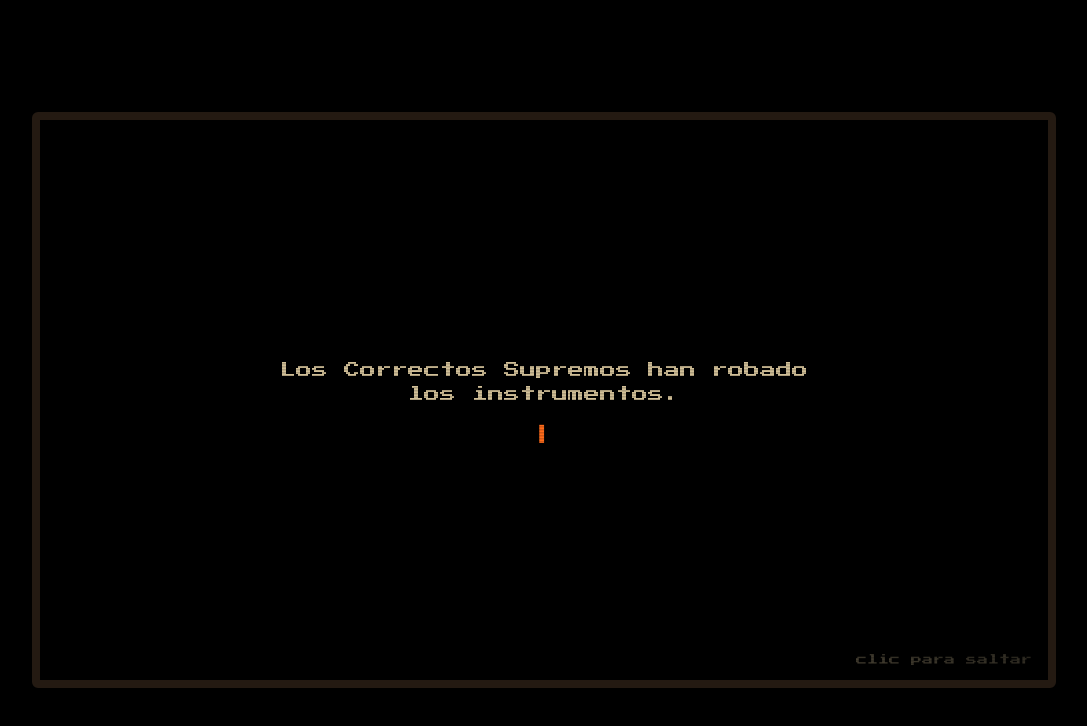
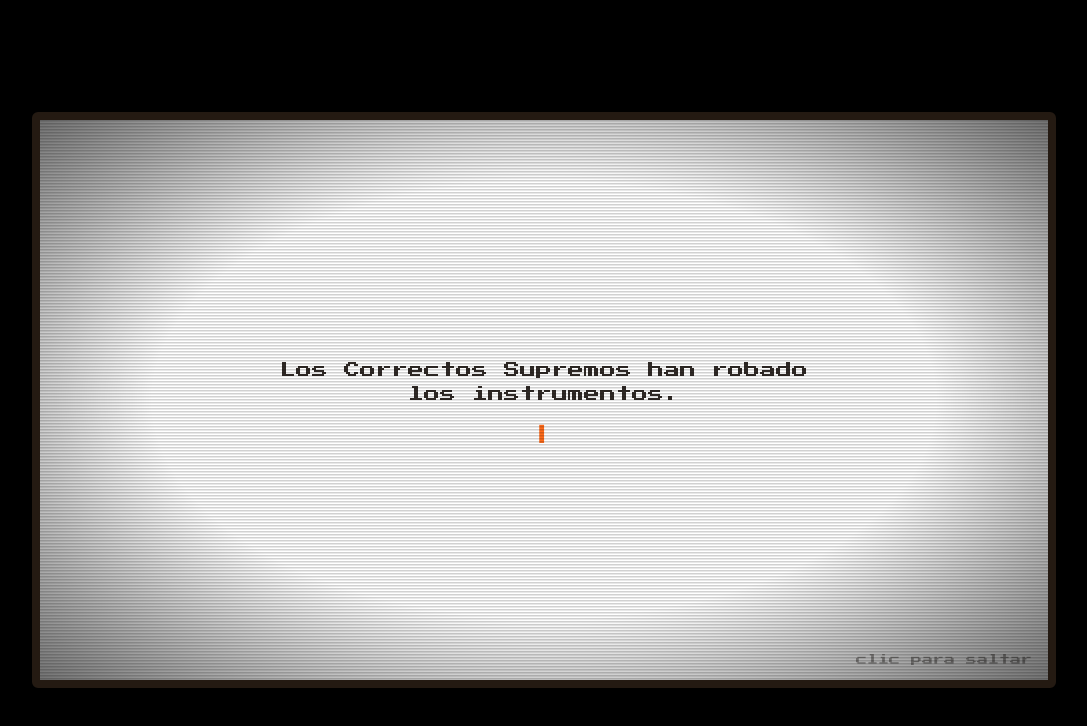
Before and after one commit to Enric87/poeticamente-incorrectos, a React (Vite) app: page / in a window 1280 px wide. Shown: the top 726 px of the page, without its empty margins (96-1183 px from the left). Built offline with nearby package versions, Linux system fonts and the light colour scheme.

Commit message:
Splash intro: white background so logo shows clearly

```diff
--- a/src/components/SplashIntro.tsx
+++ b/src/components/SplashIntro.tsx
@@ -44,7 +44,7 @@ export function SplashIntro({ onFinished }: SplashIntroProps) {
   return (
     <div
       className="relative w-full h-full flex flex-col items-center justify-center overflow-hidden cursor-pointer"
-      style={{ background: "#000000" }}
+      style={{ background: "#ffffff" }}
       onClick={skip}
     >
       {/* LOGO */}
@@ -58,12 +58,11 @@ export function SplashIntro({ onFinished }: SplashIntroProps) {
             }
             .logo-grow { animation: logo-grow 2.2s cubic-bezier(0.22,1,0.36,1) forwards; }
           `}</style>
-          <div className="flex flex-col items-center gap-2 logo-grow" >
+          <div className="flex flex-col items-center gap-2 logo-grow">
             <img
               src={logoFull}
               alt="Poéticamente Incorrectos"
               className="w-48 sm:w-72"
-              style={{ mixBlendMode: "multiply" }}
             />
             <p className="font-pixel text-[var(--pi-teal)] text-xs sm:text-sm tracking-widest uppercase mt-2">
               — The Video Game —
@@ -76,7 +75,7 @@ export function SplashIntro({ onFinished }: SplashIntroProps) {
       {stage === "text" && (
         <div className="flex flex-col items-center gap-3 text-center max-w-xl px-4">
           {splashLines.slice(0, lineIndex).map((line, i) => (
-            <p key={i} className="font-pixel text-[var(--pi-cream)] text-xs sm:text-base leading-relaxed opacity-90">
+            <p key={i} className="font-pixel text-[var(--pi-bg)] text-xs sm:text-base leading-relaxed opacity-90">
               {line}
             </p>
           ))}
@@ -86,9 +85,8 @@ export function SplashIntro({ onFinished }: SplashIntroProps) {
         </div>
       )}
 
-
       {/* Skip */}
-      <p className="absolute bottom-3 right-4 font-pixel text-[9px] sm:text-[11px] text-[var(--pi-cream)] opacity-40">
+      <p className="absolute bottom-3 right-4 font-pixel text-[9px] sm:text-[11px] text-[var(--pi-bg)] opacity-40">
         clic para saltar
       </p>
     </div>
```
